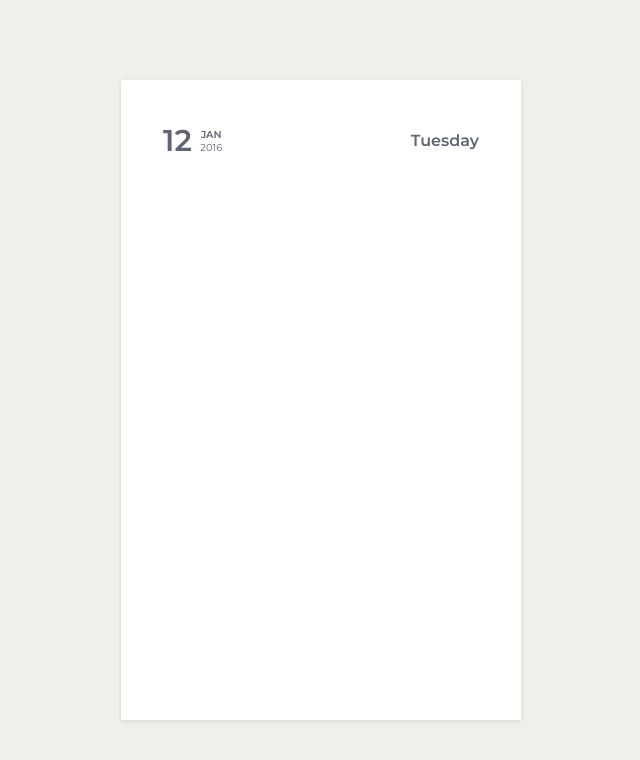
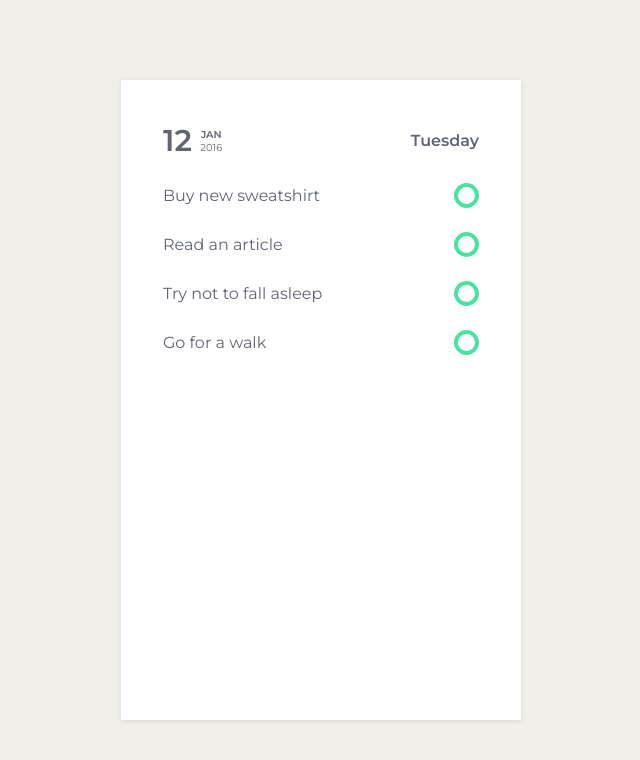
Before and after one commit to devshum/todo-react-app, a React (Create React App) app: page / in a window 1280 px wide. Shown: the top 760 px of the page, without its empty margins (319-959 px from the left). Built offline with nearby package versions, Linux system fonts and the light colour scheme.

Commit message:
created dynamic list output

```diff
--- a/src/components/Container/Container.js
+++ b/src/components/Container/Container.js
@@ -1,11 +1,11 @@
 import React from 'react';
 import Heading from './Heading/Heading';
 import styles from './Container.module.css';
-import ListItems from './ListItems/ListItems';
+import ListItemsContainer from './ListItems/ListItemsContainer';
 
 const Container = () => <div className={styles.container}>
                             <Heading />
-                            <ListItems />
+                            <ListItemsContainer />
                         </div>
 
 export default Container;
--- a/src/components/Container/ListItems/ListItem/ListItem.js
+++ b/src/components/Container/ListItems/ListItem/ListItem.js
@@ -1,10 +1,10 @@
 import React from 'react';
 import styles from './ListItem.module.css';
 
-const ListItem = () => <div className={styles.listItem}>
-                            <input id="hack" type="checkbox"/>
-                            <div>What to do</div>
-                            <label htmlFor="hack">&nbsp;</label>
+const ListItem = props => <div className={styles.listItem}>
+                            <input id={`${props.id}`} type="checkbox"/>
+                            <div>{props.text}</div>
+                            <label htmlFor={`${props.id}`}>&nbsp;</label>
                        </div>
 
 export default ListItem;
--- a/src/components/Container/ListItems/ListItems.js
+++ b/src/components/Container/ListItems/ListItems.js
@@ -1,8 +1,10 @@
 import React from 'react';
 import ListItem from './ListItem/ListItem';
 
-const ListItems = props => <div>
+const ListItems = props => {
+    const todos = props.todos.map(todo => <ListItem id={todo.ID} text={todo.text} />)
 
-                           </div>
+    return ( <div>{ todos}</div>)
+};
 
 export default ListItems;
--- a/src/components/Container/ListItems/ListItemsContainer.js
+++ b/src/components/Container/ListItems/ListItemsContainer.js
@@ -1,12 +1,12 @@
-import React from 'react';
-import ListItem from './ListItem/ListItem';
+import { connect } from 'react-redux';
+import ListItems from './ListItems';
 
-const ListItemsContainer = props => {
-    return(
-        <div>
+const mapStateToProps = state => ({ todos: state.todoSection.todos });
 
-        </div>
-    )
-}
+// const mapDispatchToProps = dispatch => {
+//     return null
+// };
+
+const ListItemsContainer = connect(mapStateToProps)(ListItems);
 
 export default ListItemsContainer;
```
Also changed, not shown: src/components/Container/ListItems/ListItems.module.css (deleted).
